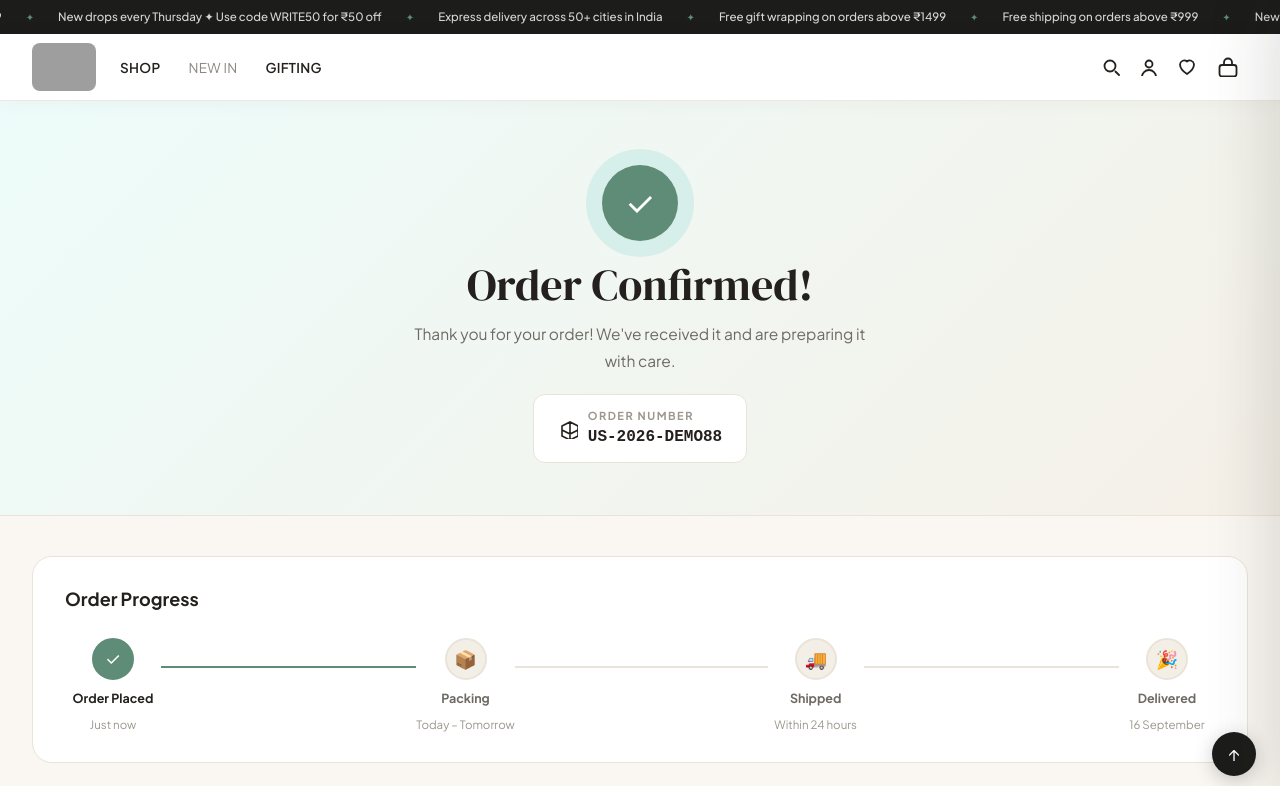
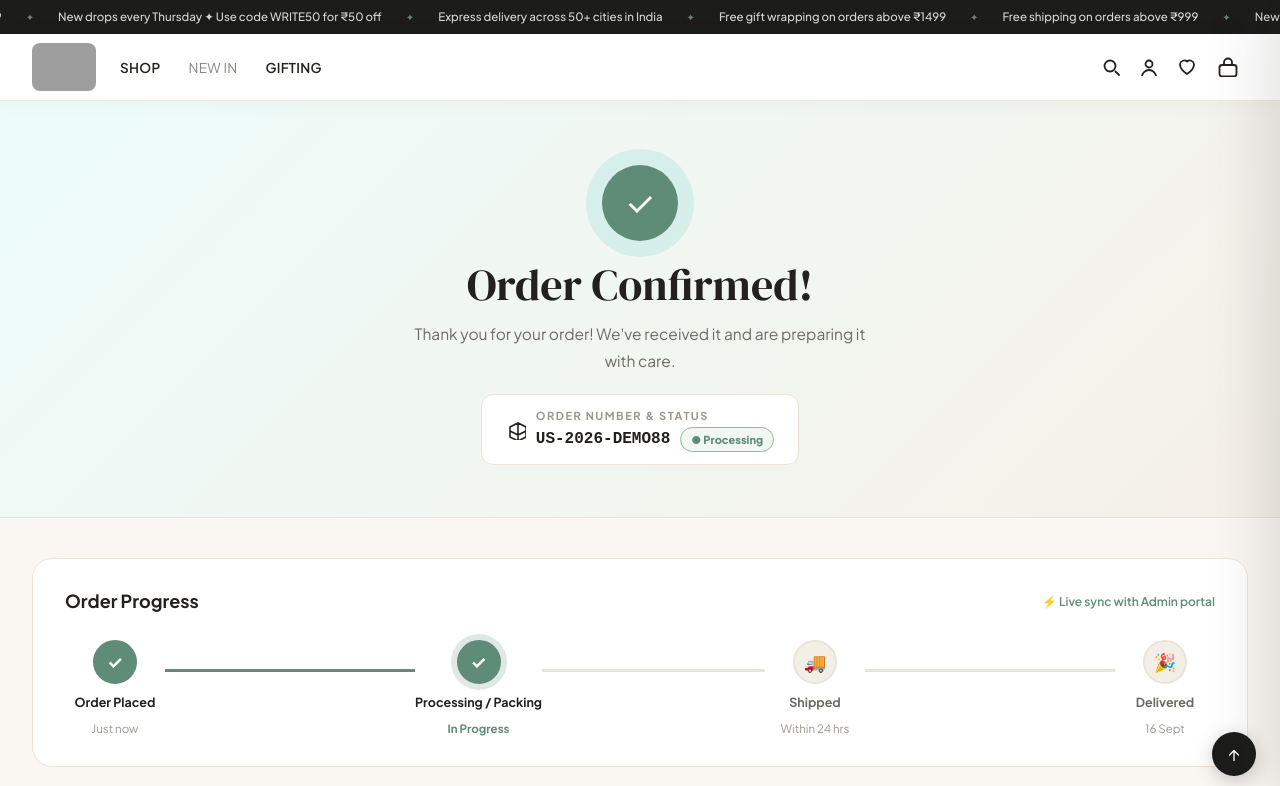
Before and after one commit to Megha-r20/elow, a React (Vite) app in the folder frontend/: page /order-confirmation in a window 1280 px wide. Shown: the top 786 px of the page. Built offline with nearby package versions, Linux system fonts and the light colour scheme; grey boxes are pictures that could not be loaded; the HTML template or start-up script is replaced by a standard one.

Commit message:
feat: add real-time status sync between admin portal and user portal, matching progress steps, and live shop catalog updates

```diff
--- a/frontend/src/components/AccountModal.tsx
+++ b/frontend/src/components/AccountModal.tsx
@@ -1,15 +1,49 @@
-import { useState } from "react";
+import { useState, useEffect } from "react";
 import { useCart, useToast } from "../hooks";
+import { useAuth } from "../context/AuthContext";
 import { Icons, Divider } from "./ui";
 import { useNavigate } from "react-router";
 
 export function AccountModal({ isOpen, onClose }: { isOpen: boolean; onClose: () => void }) {
   const { lastOrder } = useCart();
+  const { user } = useAuth();
   const { addToast }  = useToast();
   const navigate      = useNavigate();
   const [tab, setTab] = useState<"profile" | "orders" | "addresses">("orders");
+  const [liveOrder, setLiveOrder] = useState<any>(lastOrder);
+
+  useEffect(() => {
+    if (!isOpen || !lastOrder?.id) return;
+
+    const fetchLiveOrder = async () => {
+      try {
+        const res = await fetch(`/api/orders/${lastOrder.id}`);
+        if (res.ok) {
+          const data = await res.json();
+          setLiveOrder(data);
+        }
+      } catch (err) {
+        console.error("Error fetching live order in modal:", err);
+      }
+    };
+
+    fetchLiveOrder();
+  }, [isOpen, lastOrder?.id]);
 
   if (!isOpen) return null;
+
+  const displayOrder = liveOrder || lastOrder;
+  const status = displayOrder?.status || "Processing";
+
+  const getStatusStyle = (st: string) => {
+    const s = st.toLowerCase();
+    if (s === "cancelled") return { color: "#DC2626", bg: "rgba(220,38,38,0.12)" };
+    if (s === "delivered") return { color: "#16A34A", bg: "rgba(22,163,74,0.12)" };
+    if (s === "shipped")   return { color: "#2563EB", bg: "rgba(37,99,235,0.12)" };
+    return { color: "#5E8C77", bg: "rgba(94,140,119,0.12)" };
+  };
+
+  const statusStyle = getStatusStyle(status);
 
   return (
     <>
@@ -24,11 +58,11 @@ export function AccountModal({ isOpen, onClose }: { isOpen: boolean; onClose: ()
         <div style={{ padding: "20px 28px", borderBottom: "1px solid #EAE3D9", display: "flex", justifyContent: "space-between", alignItems: "center", background: "#FAF7F2" }}>
           <div style={{ display: "flex", alignItems: "center", gap: 12 }}>
             <div style={{ width: 42, height: 42, borderRadius: "50%", background: "#23201D", color: "#FAF7F2", display: "flex", alignItems: "center", justifyContent: "center", fontWeight: 700, fontSize: 16 }}>
-              R
+              {user?.name ? user.name.charAt(0).toUpperCase() : "R"}
             </div>
             <div>
-              <h3 style={{ fontSize: 16, fontWeight: 700, color: "#23201D" }}>Ritika Sharma</h3>
-              <p style={{ fontSize: 12, color: "#9C968D" }}>ritika@example.com</p>
+              <h3 style={{ fontSize: 16, fontWeight: 700, color: "#23201D" }}>{user?.name || "Ritika Sharma"}</h3>
+              <p style={{ fontSize: 12, color: "#9C968D" }}>{user?.email || "ritika@example.com"}</p>
             </div>
           </div>
           <button onClick={onClose} className="icon-btn" style={{ background: "#F4EFE6", borderRadius: "50%", width: 34, height: 34 }}>
@@ -63,20 +97,20 @@ export function AccountModal({ isOpen, onClose }: { isOpen: boolean; onClose: ()
         <div style={{ flex: 1, overflowY: "auto", padding: "24px 28px" }}>
           {tab === "orders" && (
             <div>
-              {lastOrder ? (
+              {displayOrder ? (
                 <div style={{ background: "#FAF7F2", borderRadius: 16, border: "1px solid #EAE3D9", padding: "18px 20px" }}>
                   <div style={{ display: "flex", justifyContent: "space-between", alignItems: "center", marginBottom: 12 }}>
                     <div>
                       <p style={{ fontSize: 11, fontWeight: 700, color: "#9C968D", letterSpacing: "1px" }}>ORDER ID</p>
-                      <p style={{ fontSize: 14, fontWeight: 700, color: "#23201D", fontFamily: "monospace" }}>{lastOrder.id}</p>
+                      <p style={{ fontSize: 14, fontWeight: 700, color: "#23201D", fontFamily: "monospace" }}>{displayOrder.id}</p>
                     </div>
-                    <span style={{ fontSize: 11, fontWeight: 700, color: "#5E8C77", background: "rgba(94,140,119,0.12)", padding: "4px 10px", borderRadius: 999 }}>
-                      Processing
+                    <span style={{ fontSize: 11, fontWeight: 700, color: statusStyle.color, background: statusStyle.bg, padding: "4px 12px", borderRadius: 999 }}>
+                      ● {status}
                     </span>
                   </div>
                   <Divider margin={12} />
                   <div style={{ display: "flex", flexDirection: "column", gap: 10, marginBottom: 14 }}>
-                    {lastOrder.items.map(({ product: p, qty }) => (
+                    {displayOrder.items.map(({ product: p, qty }: { product: any; qty: number }) => (
                       <div key={p.id} style={{ display: "flex", alignItems: "center", gap: 12 }}>
                         <img src={p.images[0]} alt={p.name} style={{ width: 44, height: 44, borderRadius: 8, objectFit: "cover" }} />
                         <div style={{ flex: 1 }}>
@@ -88,8 +122,8 @@ export function AccountModal({ isOpen, onClose }: { isOpen: boolean; onClose: ()
                   </div>
                   <Divider margin={12} />
                   <div style={{ display: "flex", justifyContent: "space-between", alignItems: "center" }}>
-                    <p style={{ fontSize: 12.5, color: "#6E6A63" }}>Date: {lastOrder.date}</p>
-                    <p style={{ fontSize: 15, fontWeight: 700, color: "#23201D" }}>Total: &#8377;{lastOrder.total.toLocaleString("en-IN")}</p>
+                    <p style={{ fontSize: 12.5, color: "#6E6A63" }}>Date: {displayOrder.date}</p>
+                    <p style={{ fontSize: 15, fontWeight: 700, color: "#23201D" }}>Total: &#8377;{displayOrder.total?.toLocaleString("en-IN")}</p>
                   </div>
                   <button onClick={() => { onClose(); navigate("/order-confirmation"); }} className="btn btn-ghost btn-sm btn-full" style={{ marginTop: 14 }}>
                     View Full Order Status →
--- a/frontend/src/pages/OrderConfirmation.tsx
+++ b/frontend/src/pages/OrderConfirmation.tsx
@@ -11,18 +11,52 @@ export default function OrderConfirmation() {
   const navigate = useNavigate();
   const { lastOrder } = useCart();
   const [show, setShow] = useState(false);
+  const [currentOrder, setCurrentOrder] = useState<any>(lastOrder);
 
   useEffect(() => {
     const t = setTimeout(() => setShow(true), 100);
     return () => clearTimeout(t);
   }, []);
 
+  // Fetch live order status from backend API
+  useEffect(() => {
+    const targetId = lastOrder?.id;
+    if (!targetId) return;
+
+    const fetchStatus = async () => {
+      try {
+        const res = await fetch(`/api/orders/${targetId}`);
+        if (res.ok) {
+          const data = await res.json();
+          setCurrentOrder(data);
+        }
+      } catch (err) {
+        console.error("Error fetching live order status:", err);
+      }
+    };
+
+    fetchStatus();
+    const timer = setInterval(fetchStatus, 2500);
+    return () => clearInterval(timer);
+  }, [lastOrder?.id]);
+
   const recommended = PRODUCTS.filter(p => p.isBestseller).slice(0, 4);
   const deliveryDate = new Date(Date.now() + 3 * 24 * 60 * 60 * 1000);
 
-  const orderId = lastOrder?.id ?? `US-${new Date().getFullYear()}-DEMO88`;
-  const items = lastOrder?.items ?? [];
-  const address = lastOrder?.deliveryAddress;
+  const activeOrder = currentOrder || lastOrder;
+  const orderId = activeOrder?.id ?? `US-${new Date().getFullYear()}-DEMO88`;
+  const items = activeOrder?.items ?? [];
+  const address = activeOrder?.deliveryAddress;
+  const orderStatus = (activeOrder?.status || "Processing").trim();
+
+  // Helper to determine step completion
+  const isCancelled = orderStatus.toLowerCase() === "cancelled";
+  const isProcessing = orderStatus.toLowerCase() === "processing" || orderStatus.toLowerCase() === "order placed";
+  const isShipped = orderStatus.toLowerCase() === "shipped";
+  const isDelivered = orderStatus.toLowerCase() === "delivered";
+
+  // Step indexes: 0 = Placed, 1 = Packing/Processing, 2 = Shipped, 3 = Delivered
+  const activeStepIndex = isDelivered ? 3 : isShipped ? 2 : isProcessing ? 1 : 0;
 
   return (
     <div style={{ background: T.cream, minHeight: "100vh" }}>
@@ -30,27 +64,44 @@ export default function OrderConfirmation() {
       <div style={{ background: "linear-gradient(135deg, #edfcfa 0%, #f5f0e8 100%)", padding: "64px 0 52px", textAlign: "center", borderBottom: `1px solid ${T.border}` }}>
         <div style={{ display: "flex", justifyContent: "center", marginBottom: 20 }}>
           <div style={{
-            width: 76, height: 76, borderRadius: "50%", background: T.teal,
+            width: 76, height: 76, borderRadius: "50%", background: isCancelled ? "#DC2626" : T.teal,
             display: "flex", alignItems: "center", justifyContent: "center",
-            boxShadow: `0 0 0 ${show ? "16px" : "0"} rgba(61,189,181,0.14)`,
+            boxShadow: `0 0 0 ${show ? "16px" : "0"} ${isCancelled ? "rgba(220,38,38,0.14)" : "rgba(61,189,181,0.14)"}`,
             transition: "box-shadow 0.6s ease 0.3s",
           }}>
-            <span style={{ color: "#fff", fontSize: 34 }}>✓</span>
+            <span style={{ color: "#fff", fontSize: 34 }}>{isCancelled ? "✕" : "✓"}</span>
           </div>
         </div>
 
         <h1 className="font-display" style={{ fontSize: 44, color: T.txt, marginBottom: 10, lineHeight: 1.1 }}>
-          Order Confirmed!
+          {isCancelled ? "Order Cancelled" : "Order Confirmed!"}
         </h1>
         <p style={{ fontSize: 15.5, color: T.muted, marginBottom: 20, lineHeight: 1.75, maxWidth: 480, margin: "0 auto 20px" }}>
-          Thank you {address?.firstName ? `${address.firstName} ` : ""}for your order! We've received it and are preparing it with care.
+          {isCancelled
+            ? `Order ${orderId} has been marked as cancelled. If you have questions, please contact support.`
+            : `Thank you ${address?.firstName ? `${address.firstName} ` : ""}for your order! We've received it and are preparing it with care.`}
         </p>
 
         <div style={{ display: "inline-flex", alignItems: "center", gap: 10, background: "#fff", border: `1.5px solid ${T.border}`, borderRadius: 12, padding: "12px 24px" }}>
           <Icons.Package />
           <div style={{ textAlign: "left" }}>
-            <p style={{ fontSize: 11, fontWeight: 700, color: T.light, letterSpacing: "1.5px" }}>ORDER NUMBER</p>
+            <p style={{ fontSize: 11, fontWeight: 700, color: T.light, letterSpacing: "1.5px" }}>ORDER NUMBER & STATUS</p>
+            <div style={{ display: "flex", alignItems: "center", gap: 10, marginTop: 2 }}>
               <p style={{ fontSize: 16, fontWeight: 700, color: T.txt, fontFamily: "monospace" }}>{orderId}</p>
+              <span
+                style={{
+                  fontSize: 11,
+                  fontWeight: 800,
+                  padding: "3px 10px",
+                  borderRadius: 999,
+                  background: isCancelled ? "#FDF2F2" : isDelivered ? "#F0FDF4" : isShipped ? "#EFF6FF" : "#F2F7F4",
+                  color: isCancelled ? "#DC2626" : isDelivered ? "#16A34A" : isShipped ? "#2563EB" : "#5E8C77",
+                  border: `1px solid ${isCancelled ? "#F8B4B4" : isDelivered ? "#BBF7D0" : isShipped ? "#BFDBFE" : "#8EBAA3"}`,
+                }}
+              >
+                ● {orderStatus}
+              </span>
+            </div>
           </div>
         </div>
       </div>
@@ -58,26 +109,65 @@ export default function OrderConfirmation() {
       <div className="container" style={{ padding: "40px 32px 80px" }}>
         {/* Status timeline */}
         <div style={{ background: "#fff", borderRadius: 20, border: `1px solid ${T.border}`, padding: "28px 32px", marginBottom: 24 }}>
-          <h2 style={{ fontSize: 18, fontWeight: 700, color: T.txt, marginBottom: 24 }}>Order Progress</h2>
+          <div style={{ display: "flex", justifyContent: "space-between", alignItems: "center", marginBottom: 24 }}>
+            <h2 style={{ fontSize: 18, fontWeight: 700, color: T.txt }}>Order Progress</h2>
+            <span style={{ fontSize: 12, fontWeight: 600, color: "#5E8C77" }}>⚡ Live sync with Admin portal</span>
+          </div>
+
+          {isCancelled ? (
+            <div style={{ background: "#FDF2F2", border: "1px solid #F8B4B4", color: "#9B1C1C", borderRadius: 12, padding: "16px 20px", fontWeight: 600, fontSize: 14 }}>
+              ⚠️ This order has been cancelled by the store administrator.
+            </div>
+          ) : (
             <div style={{ display: "flex", gap: 0 }}>
               {[
-              { icon: "✓", label: "Order Placed",    sub: "Just now",                  done: true  },
-              { icon: "📦", label: "Packing",         sub: "Today – Tomorrow",          done: false },
-              { icon: "🚚", label: "Shipped",         sub: "Within 24 hours",           done: false },
-              { icon: "🎉", label: "Delivered",       sub: deliveryDate.toLocaleDateString("en-IN", { day: "numeric", month: "long" }), done: false },
-            ].map((s, i) => (
+                { icon: "✓", label: "Order Placed", sub: "Just now", stepIdx: 0 },
+                { icon: "📦", label: "Processing / Packing", sub: isProcessing ? "In Progress" : "Done", stepIdx: 1 },
+                { icon: "🚚", label: "Shipped", sub: isShipped || isDelivered ? "Dispatched" : "Within 24 hrs", stepIdx: 2 },
+                { icon: "🎉", label: "Delivered", sub: isDelivered ? "Delivered!" : deliveryDate.toLocaleDateString("en-IN", { day: "numeric", month: "short" }), stepIdx: 3 },
+              ].map((s, i) => {
+                const isDone = activeStepIndex >= s.stepIdx;
+                const isCurrent = activeStepIndex === s.stepIdx;
+
+                return (
                   <div key={s.label} style={{ display: "flex", alignItems: "center", flex: i < 3 ? 1 : 0 }}>
-                <div style={{ display: "flex", flexDirection: "column", alignItems: "center", gap: 8, minWidth: 96 }}>
-                  <div style={{ width: 42, height: 42, borderRadius: "50%", background: s.done ? T.teal : T.sand, border: `2.5px solid ${s.done ? T.teal : T.border}`, display: "flex", alignItems: "center", justifyContent: "center", fontSize: 18 }}>
-                    {s.done ? <span style={{ color: "#fff", fontSize: 18 }}>✓</span> : <span>{s.icon}</span>}
+                    <div style={{ display: "flex", flexDirection: "column", alignItems: "center", gap: 8, minWidth: 100 }}>
+                      <div
+                        style={{
+                          width: 44,
+                          height: 44,
+                          borderRadius: "50%",
+                          background: isDone ? T.teal : T.sand,
+                          border: `2.5px solid ${isDone ? T.teal : T.border}`,
+                          display: "flex",
+                          alignItems: "center",
+                          justifyContent: "center",
+                          fontSize: 18,
+                          boxShadow: isCurrent ? "0 0 0 6px rgba(94,140,119,0.2)" : "none",
+                          transition: "all 0.3s ease",
+                        }}
+                      >
+                        {isDone ? <span style={{ color: "#fff", fontSize: 18, fontWeight: 700 }}>✓</span> : <span>{s.icon}</span>}
                       </div>
-                  <p style={{ fontSize: 12.5, fontWeight: 700, color: s.done ? T.txt : T.muted, textAlign: "center" }}>{s.label}</p>
-                  <p style={{ fontSize: 11.5, color: T.light, textAlign: "center" }}>{s.sub}</p>
+                      <p style={{ fontSize: 12.5, fontWeight: 700, color: isDone ? T.txt : T.muted, textAlign: "center" }}>{s.label}</p>
+                      <p style={{ fontSize: 11.5, color: isCurrent ? T.teal : T.light, fontWeight: isCurrent ? 700 : 400, textAlign: "center" }}>{s.sub}</p>
                     </div>
-                {i < 3 && <div style={{ flex: 1, height: 2, background: s.done ? T.teal : T.border, marginBottom: 38 }} />}
+                    {i < 3 && (
+                      <div
+                        style={{
+                          flex: 1,
+                          height: 3,
+                          background: activeStepIndex > i ? T.teal : T.border,
+                          marginBottom: 38,
+                          transition: "background 0.4s ease",
+                        }}
+                      />
+                    )}
                   </div>
-            ))}
+                );
+              })}
             </div>
+          )}
         </div>
 
         {/* Order Details & Summary Card */}
@@ -87,7 +177,7 @@ export default function OrderConfirmation() {
             <div style={{ background: "#fff", borderRadius: 20, border: `1px solid ${T.border}`, padding: "28px" }}>
               <h3 style={{ fontSize: 17, fontWeight: 700, color: T.txt, marginBottom: 18 }}>Items Ordered ({items.length})</h3>
               <div style={{ display: "flex", flexDirection: "column", gap: 14 }}>
-                {items.map(({ product: p, qty }) => (
+                {items.map(({ product: p, qty }: { product: any; qty: number }) => (
                   <div key={p.id} style={{ display: "flex", gap: 14, alignItems: "center", paddingBottom: 14, borderBottom: `1px solid ${T.border}` }}>
                     <img src={p.images[0]} alt={p.name} style={{ width: 60, height: 60, borderRadius: 10, objectFit: "cover", border: `1px solid ${T.border}` }} />
                     <div style={{ flex: 1 }}>
```
Also changed, not shown: frontend/src/pages/Shop.tsx (+21 -2 lines). Lines whose indentation alone changed are shown as unchanged.
